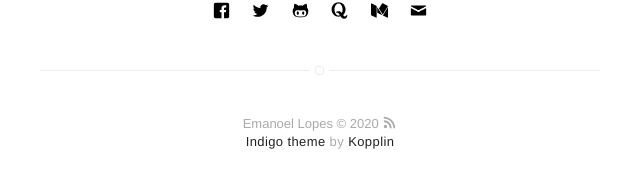
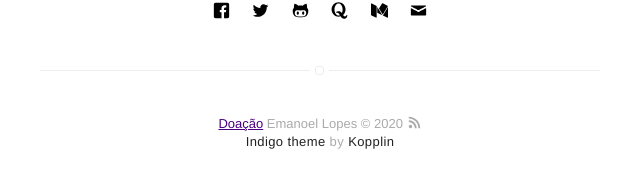
Before and after one commit to emanoelopes/emanoelopes.github.io, a Jekyll site: the page built from index.html, in a window 1280 px wide. Shown: the part 435-608 px from the top of the page, without its empty margins (320-960 px from the left). Built offline with Jekyll 4.4.1, drawn with Linux system fonts in a browser that asks for light colours; grey boxes are pictures that could not be loaded.

Commit message:
Adicionando link de doação

```diff
--- a/_includes/footer.html
+++ b/_includes/footer.html
@@ -1,4 +1,5 @@
 <footer class="footer-main">
+    <a class="link" href="https://www.paypal.com/cgi-bin/webscr?cmd=_s-xclick&hosted_button_id=3JQ2AYT2CGGW6&source=url">Doação</a>
     {{ site.name }} © {{ site.time | date: '%Y' }} <a class="link" href="{{ site.url }}/feed.xml" target="_blank"><svg class="icon icon-rss"><use xlink:href="#icon-rss"></use></svg></a>
 
     <p class="extra">
```
